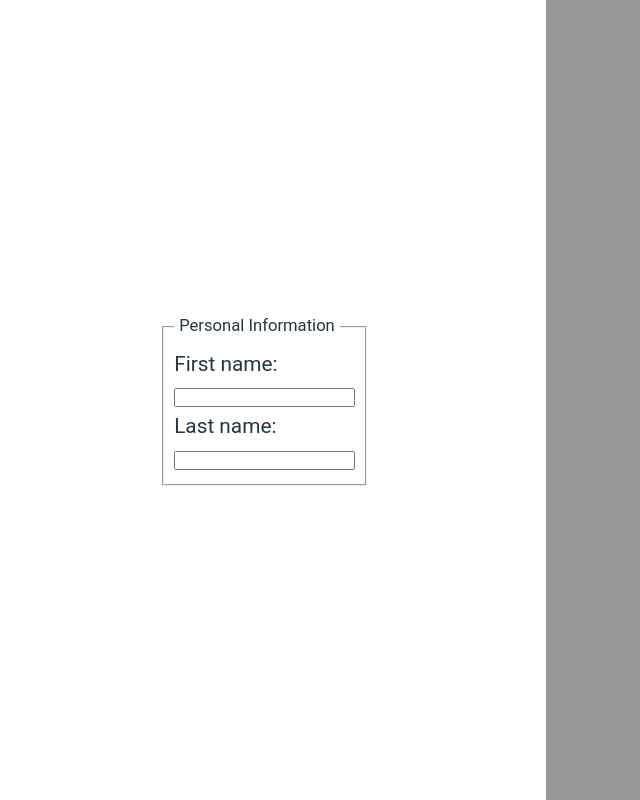
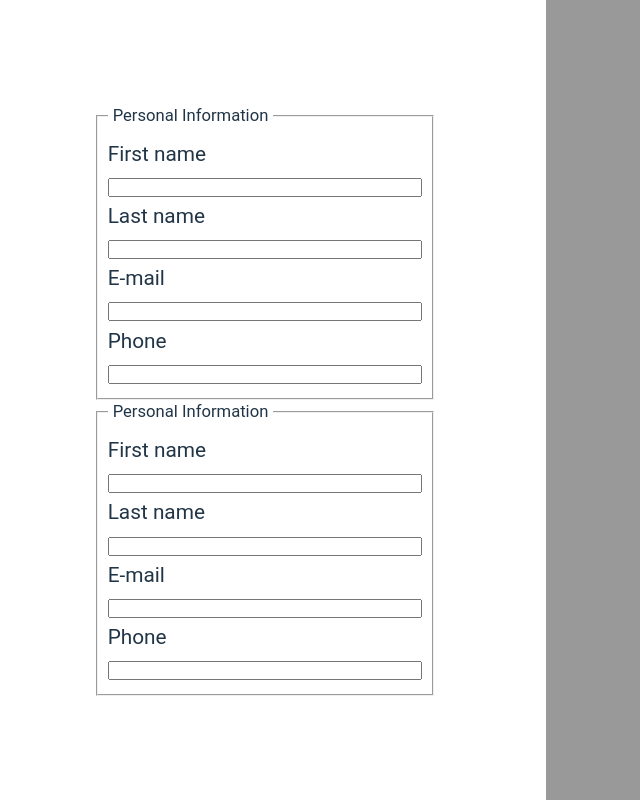
Before and after one commit to hakanyalniz/cv-application, a React (Vite) app: page / in a window 1280 px wide. Shown: the whole page, without its empty margins (17-657 px from the left). Built offline with nearby package versions, Linux system fonts and the light colour scheme.

Commit message:
Made the forms components, still need work

```diff
--- a/src/components/FormSection.jsx
+++ b/src/components/FormSection.jsx
@@ -1,22 +1,20 @@
 import "../styles/FormSection.css";
+import Forms from "./Forms.jsx";
 
 function FormSection() {
+  const personalInformation = [
+    "Personal Information",
+    { firstInput: "First name", htmlFor: "fname", type: "text" },
+    { secondInput: "Last name", htmlFor: "lname", type: "text" },
+    { thirdInput: "E-mail", htmlFor: "email", type: "email" },
+    { fourthInput: "Phone", htmlFor: "phone", type: "number" },
+  ];
   return (
     <div className="form-section">
       <div className="introduction"></div>
       <div className="forms">
-        <form>
-          <fieldset>
-            <legend>Personal Information</legend>
-            <label htmlFor="fname">First name:</label>
-            <br />
-            <input type="text" id="fname" name="fname" />
-            <br />
-            <label htmlFor="lname">Last name:</label>
-            <br />
-            <input type="text" id="lname" name="lname" />
-          </fieldset>
-        </form>
+        <Forms personalInformation={personalInformation} />
+        <Forms personalInformation={personalInformation} />
       </div>
     </div>
   );
--- /dev/null
+++ b/src/components/Forms.jsx
@@ -0,0 +1,53 @@
+function Forms({ personalInformation }) {
+  const [legendName, firstObj, secondObj, thirdObj, fourthObj] =
+    personalInformation;
+
+  return (
+    <form>
+      <fieldset>
+        <legend>{legendName}</legend>
+        <div>
+          <label htmlFor={firstObj.htmlFor}>{firstObj.firstInput}</label>
+          <br />
+          <input
+            type={firstObj.type}
+            id={firstObj.htmlFor}
+            name={firstObj.htmlFor}
+          />
+        </div>
+
+        <div>
+          <label htmlFor={secondObj.htmlFor}>{secondObj.secondInput}</label>
+          <br />
+          <input
+            type={secondObj.type}
+            id={secondObj.htmlFor}
+            name={secondObj.htmlFor}
+          />
+        </div>
+
+        <div>
+          <label htmlFor={thirdObj.htmlFor}>{thirdObj.thirdInput}</label>
+          <br />
+          <input
+            type={thirdObj.type}
+            id={thirdObj.htmlFor}
+            name={thirdObj.htmlFor}
+          />
+        </div>
+
+        <div>
+          <label htmlFor={fourthObj.htmlFor}>{fourthObj.fourthInput}</label>
+          <br />
+          <input
+            type={fourthObj.type}
+            id={fourthObj.htmlFor}
+            name={fourthObj.htmlFor}
+          />
+        </div>
+      </fieldset>
+    </form>
+  );
+}
+
+export default Forms;
--- a/src/styles/FormSection.css
+++ b/src/styles/FormSection.css
@@ -4,6 +4,23 @@
   flex-direction: column;
   justify-content: center;
   align-items: center;
+}
+
+/* font-size: rem
+width: % in combination with a max-width, ch
+height: question yourself "do I really need to set height" if yes -> use a min-height
+padding/margin: rem or em, kevin often uses em for padding of buttons
+media queries: em
+
+px only for little things like shadows, borders etc. */
+
+.form-section .forms {
+  width: 60%;
+  max-width: 450px;
+}
+
+.form-section .forms input {
+  width: 100%;
 }
 
 .form-section .forms fieldset {
```
